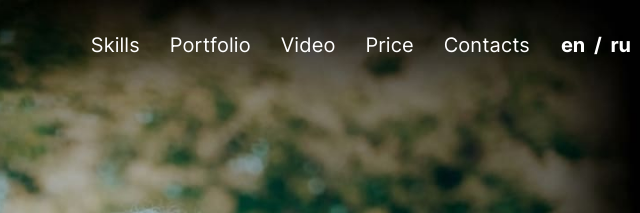
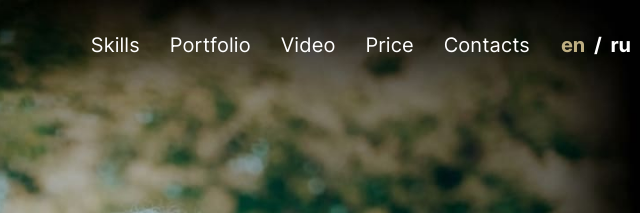
Before and after one commit to a-v-gor/study-projects, a plain HTML site: page portfolio/index.html in a window 1280 px wide. Shown: the top 213 px of the page, 629-1269 px from the left. Drawn offline with Linux system fonts and the light colour scheme.

Commit message:
fix: fix color in language-span and in portfolio buttons

```diff
--- a/portfolio/index.html
+++ b/portfolio/index.html
@@ -26,7 +26,7 @@
         </ul>
       </nav>
       <div class="change-lang">
-        <span class="lang"><a href="#en" id="en">en</a> / <a href="#ru" id="ru">ru</a></span>
+        <span class="lang"><a class="lang-active" href="#en" id="en">en</a> / <a href="#ru" id="ru">ru</a></span>
       </div>
         <span></span>
       </label>
--- a/portfolio/style.css
+++ b/portfolio/style.css
@@ -165,10 +165,11 @@ a,
 }
 .nav-link:hover,
 .lang a:hover,
-.lang :target {
+.lang-active {
   color: #bdae82;
 }
-.lang a:hover {
+.lang a:hover,
+.lang-active {
   font-weight: bold;
 }
 
```
